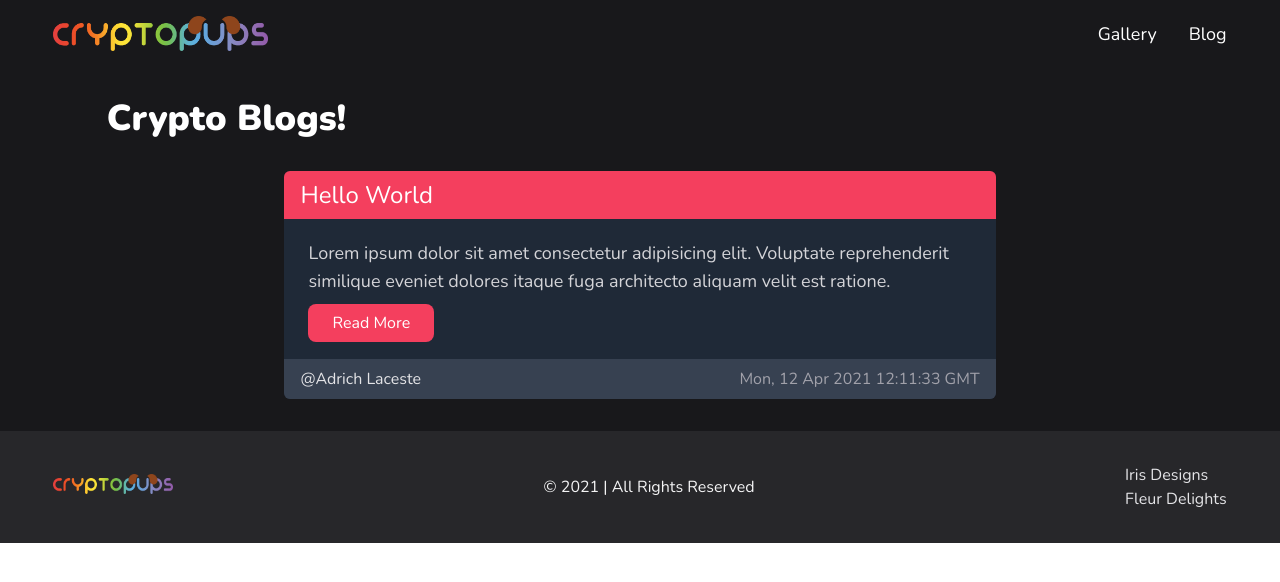
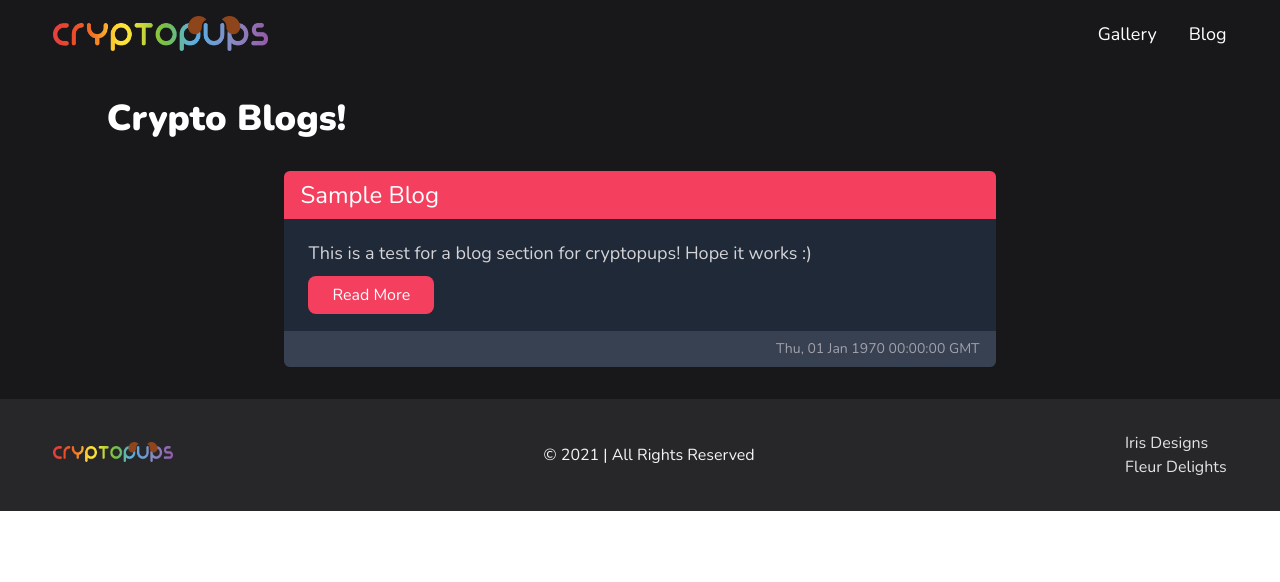
Before and after one commit to TheBoringDude/cryptopups, a Next.js app: page /blog in a window 1280 px wide. Shown: the top 582 px of the page. Built offline with nearby package versions, Linux system fonts and the light colour scheme; what @tailwindcss/typography would draw is missing.

Commit message:
render each blog in blog page

```diff
--- a/src/pages/blog.tsx
+++ b/src/pages/blog.tsx
@@ -3,18 +3,23 @@ import { BaseLayout } from '@layouts/base';
 import { Container } from '@components/container';
 import { usePupsColor } from '@lib/theme';
 import { ThemeLinkButton } from '@components/theme/buttons';
+import { GetStaticProps, InferGetStaticPropsType } from 'next';
+import { getAllBlogs } from '@lib/blog/blogs';
+import { BlogDataProps } from '@lib/blog/types';
 
-const SampleBlogContent = {
-  title: 'Hello World',
-  excerpt:
-    'Lorem ipsum dolor sit amet consectetur adipisicing elit. Voluptate reprehenderit similique eveniet dolores itaque fuga architecto aliquam velit est ratione.',
-  date: new Date().toUTCString(),
-  author: 'Adrich Laceste'
+type AllBlogStaticProps = {
+  blogs: BlogDataProps[];
 };
 
-const blog = SampleBlogContent;
+export const getStaticProps: GetStaticProps = async (context) => {
+  const allBlogs = getAllBlogs();
 
-const BlogPage = () => {
+  return {
+    props: { blogs: allBlogs }
+  };
+};
+
+const BlogPage = ({ blogs }: AllBlogStaticProps) => {
   const pupmode = usePupsColor();
 
   return (
@@ -24,7 +29,8 @@ const BlogPage = () => {
           <h2 className="text-4xl font-black text-white tracking-widde">Crypto Blogs!</h2>
 
           <section className="my-8 w-2/3 mx-auto">
-            <div className="bg-coolGray-800 rounded-md">
+            {blogs.map((blog, index) => (
+              <div key={index} className="bg-coolGray-800 rounded-md">
                 <h3 className={`${pupmode.color} text-2xl text-white py-2 pl-4 rounded-t-md`}>
                   {blog.title}
                 </h3>
@@ -32,18 +38,18 @@ const BlogPage = () => {
                   <p className="text-gray-300 text-lg py-2">{blog.excerpt}</p>
                   <div className="mt-2 mb-6">
                     <ThemeLinkButton
-                    href="/blog/hello-world"
+                      href={`/blog/${blog.slug}`}
                       className="py-2 px-6 rounded-lg text-white"
                     >
                       Read More
                     </ThemeLinkButton>
                   </div>
                 </div>
-              <div className="py-2 px-4 flex items-center justify-between bg-coolGray-700 rounded-b-md">
-                <h4 className="text-gray-200 hover:underline">@{blog.author}</h4>
-                <p className="text-gray-400">{blog.date}</p>
+                <div className="py-2 px-4 bg-coolGray-700 rounded-b-md text-right text-sm">
+                  <p className="text-gray-400">{new Date(blog.date).toUTCString()}</p>
                 </div>
               </div>
+            ))}
           </section>
         </div>
       </Container>
```
Lines whose indentation alone changed are shown as unchanged.
